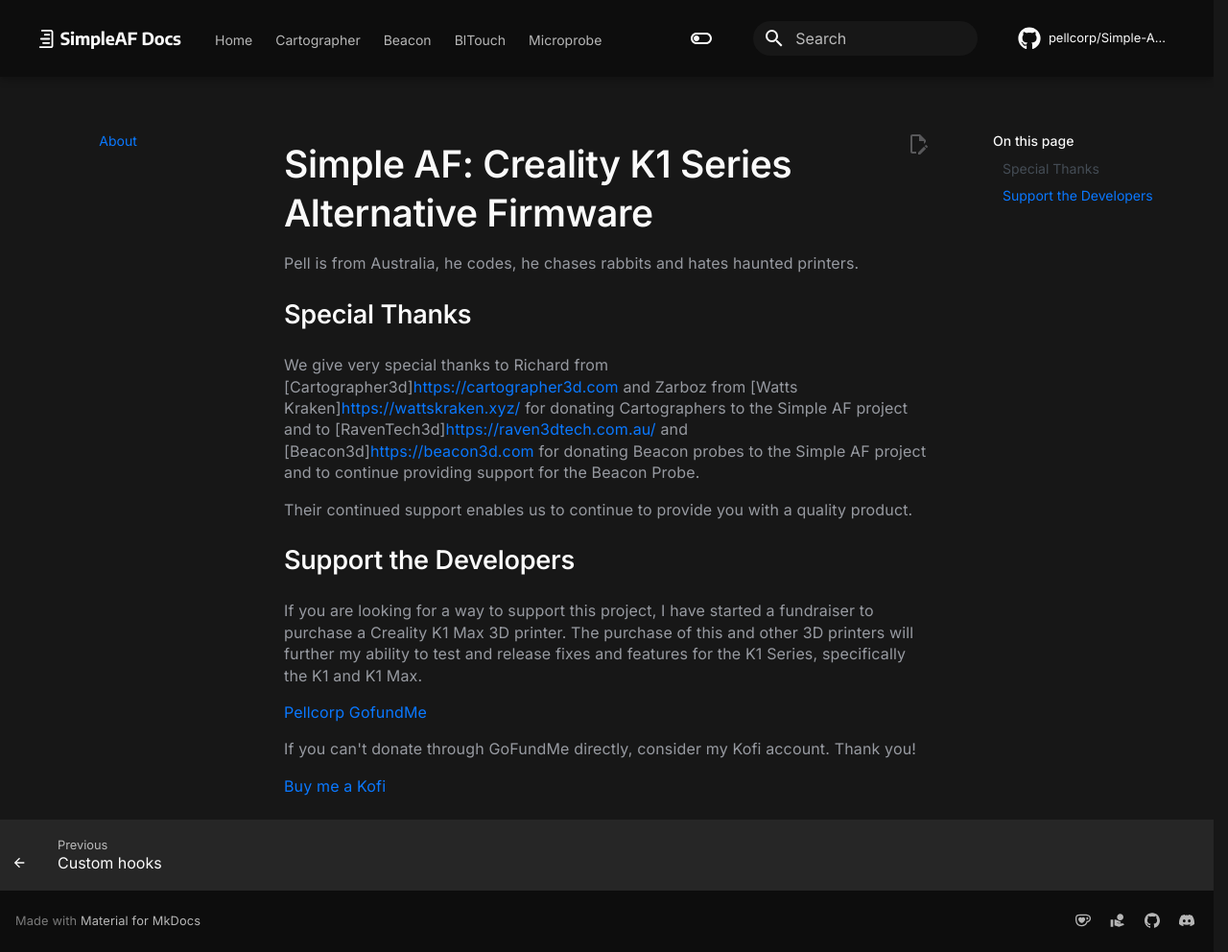
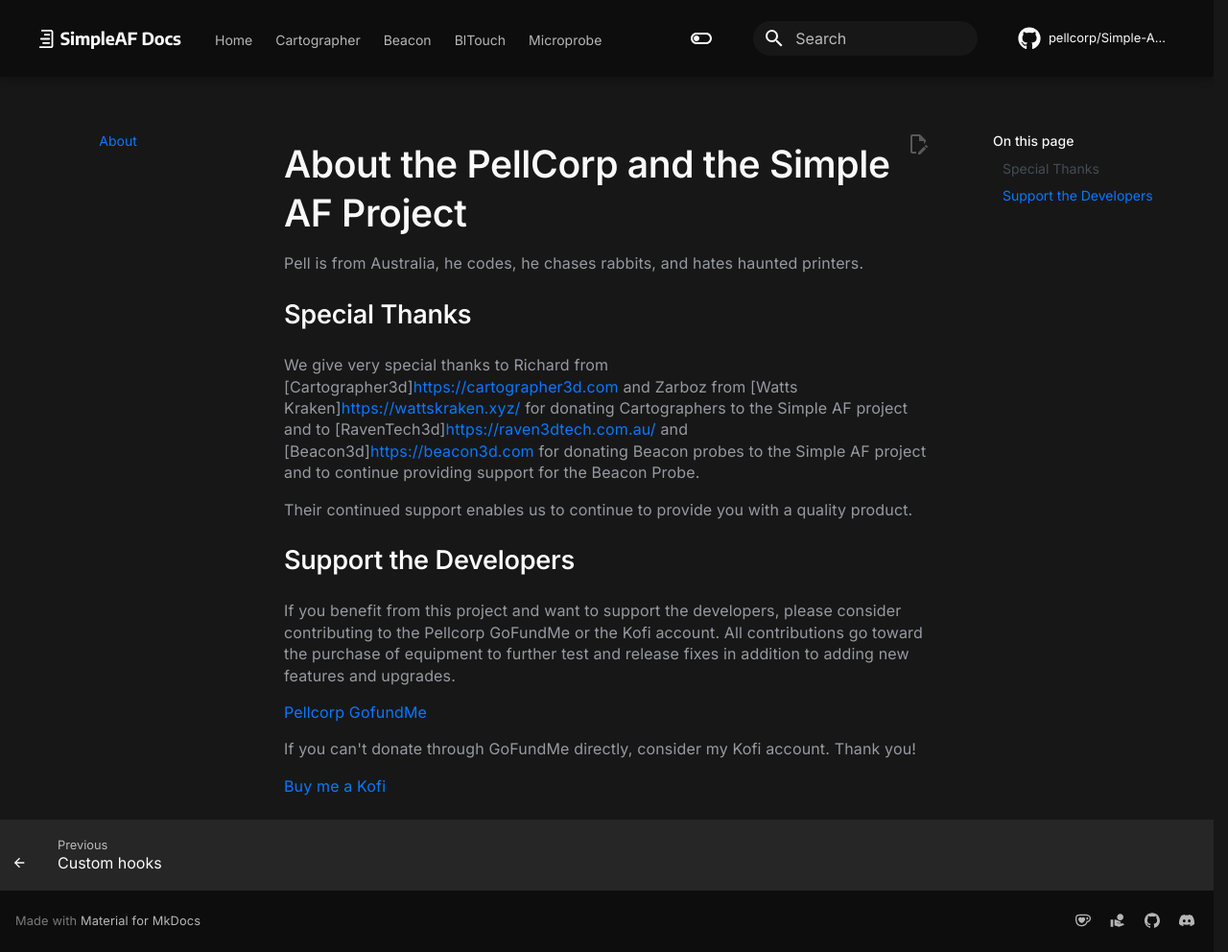
Before and after one commit to pellcorp/Simple-AF-Wiki, an MkDocs documentation site: the page built from docs/about.md, in a window 1280 px wide and 992 px high. Shown: the whole window at 96% size. Built offline with MkDocs 1.6.1 and Material for MkDocs 9.7.7, drawn with Linux system fonts in a browser that asks for light colours; comment, search, counter and statistics services are not loaded.

Commit message:
Update about.md

```diff
--- a/docs/about.md
+++ b/docs/about.md
@@ -1,6 +1,6 @@
-# Simple AF: Creality K1 Series Alternative Firmware
+# About the PellCorp and the Simple AF Project
 
-Pell is from Australia, he codes, he chases rabbits and hates haunted printers.
+Pell is from Australia, he codes, he chases rabbits, and hates haunted printers.
 
 ## Special Thanks
 
@@ -11,7 +11,7 @@
 
 ## Support the Developers
 
-If you are looking for a way to support this project, I have started a fundraiser to purchase a Creality K1 Max 3D printer. The purchase of this and other 3D printers will further my ability to test and release fixes and features for the K1 Series, specifically the K1 and K1 Max.
+If you benefit from this project and want to support the developers, please consider contributing to the Pellcorp GoFundMe or the Kofi account. All contributions go toward the purchase of equipment to further test and release fixes in addition to adding new features and upgrades.
 
 [Pellcorp GofundMe](https://gofund.me/2033eedb)
 
```
